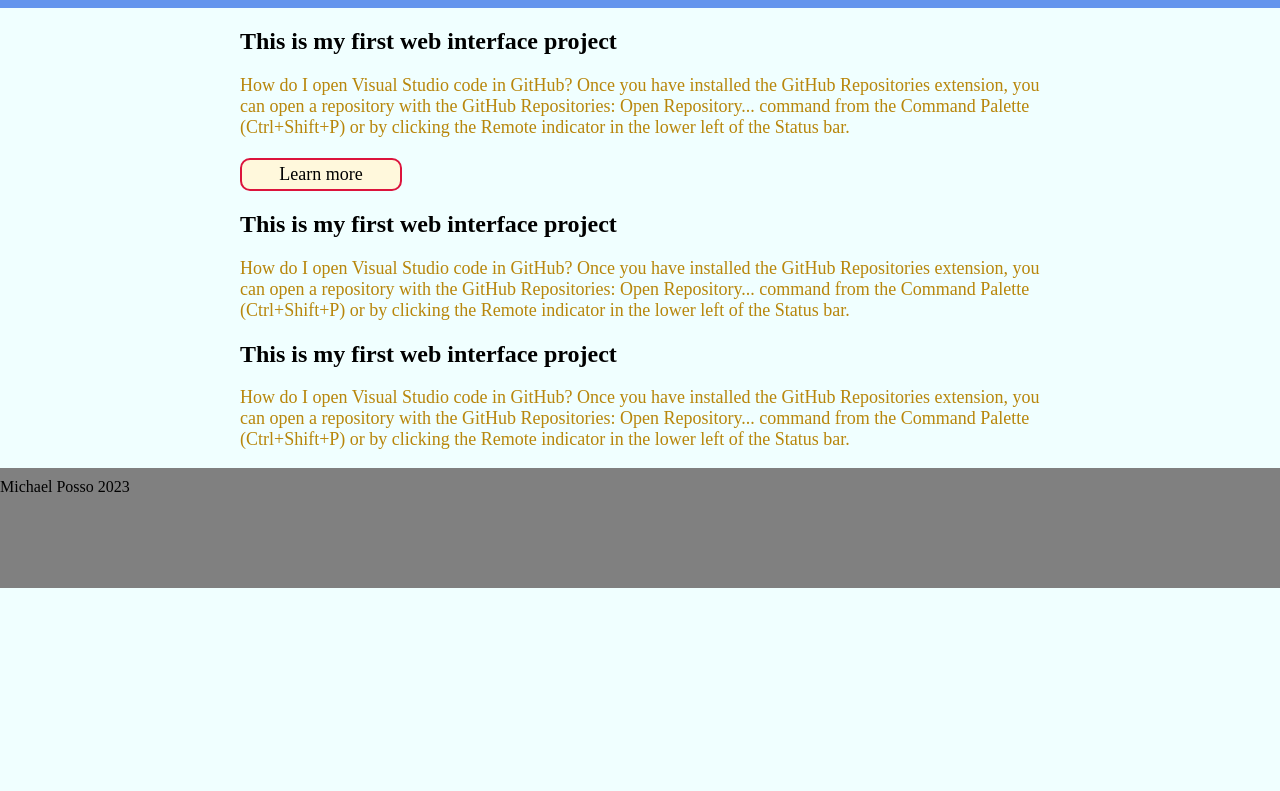
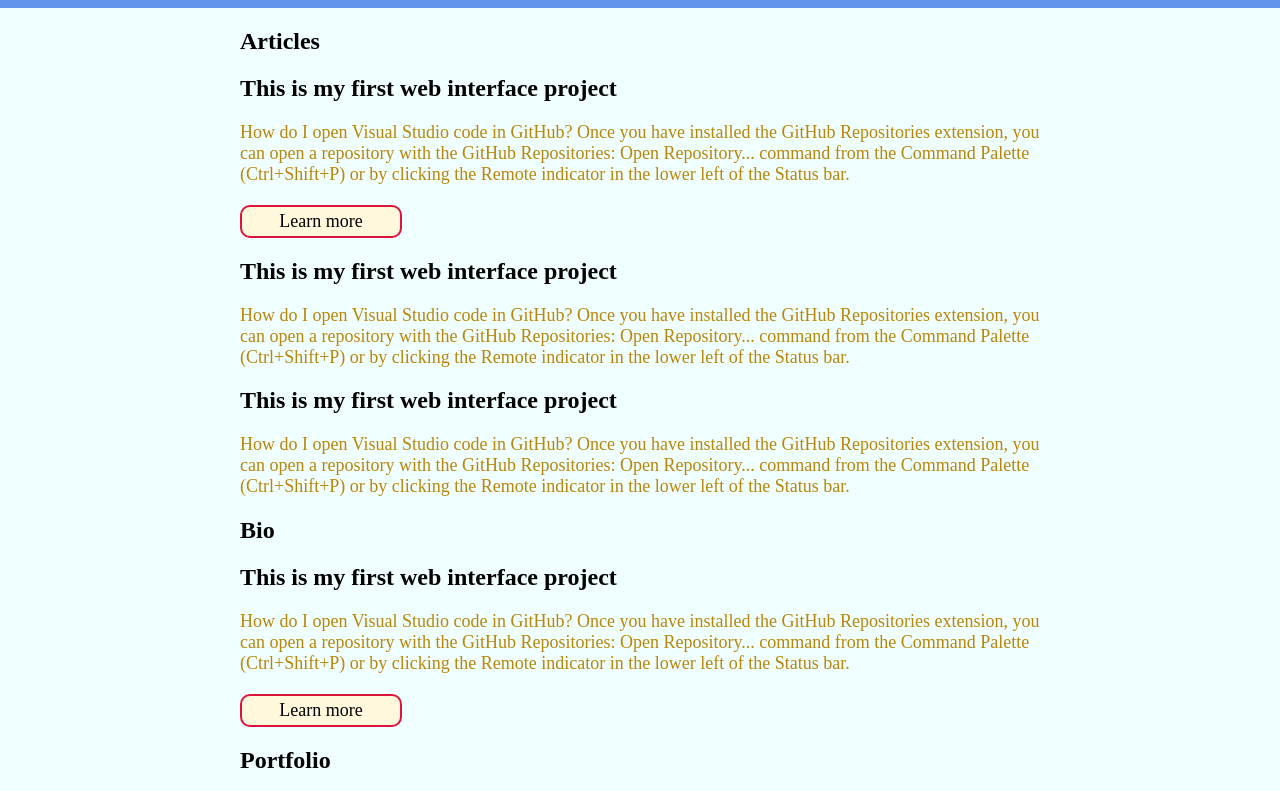
Before and after one commit to micposso/CG342-Interface-Design-Class-First-Project, a plain HTML site: page index.html in a window 1280 px wide. Shown: the part 400-1191 px from the top of the page. Before the commit the page ends 988 px from the top, so only its background shows below. Drawn offline with Linux system fonts and the light colour scheme.

Commit message:
add extra content

```diff
--- a/index.html
+++ b/index.html
@@ -16,7 +16,41 @@
         <h1>Title of my first web project</h1>
     </header>
     <section class="main-content">
-
+        <h2>Articles</h2>
+        <article>
+            <h2>This is my first web interface project</h2>
+            <p>How do I open Visual Studio code in GitHub?
+                Once you have installed the GitHub Repositories extension, you can open a repository with the GitHub
+                Repositories: Open Repository... command from the Command Palette (Ctrl+Shift+P) or by clicking the
+                Remote indicator in the lower left of the Status bar.<a href="https://google.com" class="button-link" target="_blank">Learn more</a></p>
+        </article>
+        <article>
+            <h2>This is my first web interface project</h2>
+            <p>How do I open Visual Studio code in GitHub?
+                Once you have installed the GitHub Repositories extension, you can open a repository with the GitHub
+                Repositories: Open Repository... command from the Command Palette (Ctrl+Shift+P) or by clicking the
+                Remote indicator in the lower left of the Status bar.</p>
+        </article>
+        <article>
+            <h2>This is my first web interface project</h2>
+            <p>How do I open Visual Studio code in GitHub?
+                Once you have installed the GitHub Repositories extension, you can open a repository with the GitHub
+                Repositories: Open Repository... command from the Command Palette (Ctrl+Shift+P) or by clicking the
+                Remote indicator in the lower left of the Status bar.</p>
+        </article>
+    </section>
+    <section class="main-content">
+        <h2>Bio</h2>
+        <article>
+            <h2>This is my first web interface project</h2>
+            <p>How do I open Visual Studio code in GitHub?
+                Once you have installed the GitHub Repositories extension, you can open a repository with the GitHub
+                Repositories: Open Repository... command from the Command Palette (Ctrl+Shift+P) or by clicking the
+                Remote indicator in the lower left of the Status bar.<a href="https://google.com" class="button-link" target="_blank">Learn more</a></p>
+        </article>
+    </section>
+    <section class="main-content">
+        <h2>Portfolio</h2>
         <article>
             <h2>This is my first web interface project</h2>
             <p>How do I open Visual Studio code in GitHub?
```
